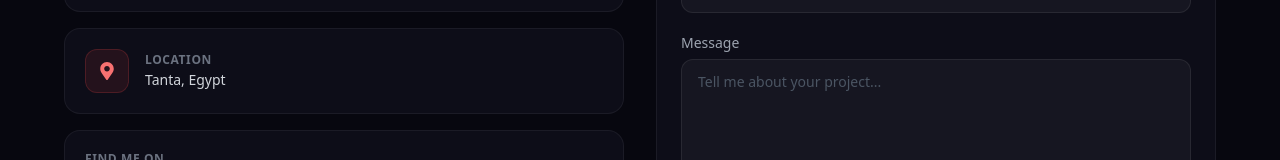
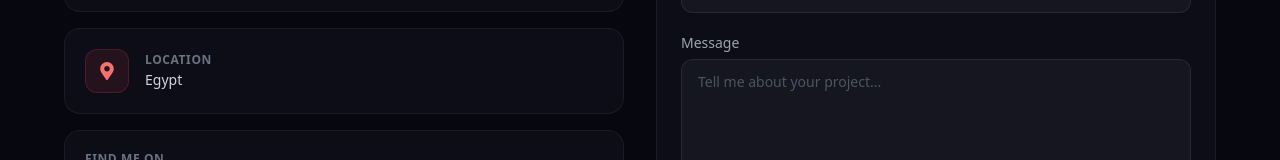
Before and after one commit to Elfouly282/portofino, a React (Vite) app: page / in a window 1280 px wide. Shown: the part 6268-6428 px from the top of the page. Built offline with nearby package versions, Linux system fonts and the light colour scheme.

Commit message:
Update location from Tanta, Egypt to Egypt

```diff
--- a/src/Components/Aboutme.jsx
+++ b/src/Components/Aboutme.jsx
@@ -117,10 +117,10 @@ const Aboutme = () => {
                   09/2022 – 06/2026
                 </span>
                 <h3 className="text-white text-xl font-bold">
-                  Faculty of Computers and Information, Tanta University
+                  Faculty of Computers and Information, Egypt University
                 </h3>
                 <p className="text-gray-400 text-sm flex items-center gap-1">
-                  <FaMapMarkerAlt className="text-red-400 text-xs" /> Tanta, Egypt
+                  <FaMapMarkerAlt className="text-red-400 text-xs" /> Egypt
                 </p>
                 <span className="inline-block mt-1 text-sm text-cyan-400 font-semibold">
                   Bachelor&rsquo;s Degree – Computer Science
@@ -169,7 +169,7 @@ const Aboutme = () => {
                     </a>
                     <span className="text-gray-600">·</span>
                     <span className="flex items-center gap-1 text-gray-500 text-xs">
-                      <FaMapMarkerAlt className="text-red-400" /> Tanta, Egypt
+                      <FaMapMarkerAlt className="text-red-400" /> Egypt
                     </span>
                     <span className="text-xs bg-white/5 text-gray-400 px-2 py-0.5 rounded-full border border-white/10">
                       On-site
@@ -211,7 +211,7 @@ const Aboutme = () => {
                     <span className="text-violet-400 font-semibold text-sm">Camp Coding</span>
                     <span className="text-gray-600">·</span>
                     <span className="flex items-center gap-1 text-gray-500 text-xs">
-                      <FaMapMarkerAlt className="text-red-400" /> Tanta, Egypt
+                      <FaMapMarkerAlt className="text-red-400" /> Egypt
                     </span>
                     <span className="text-xs bg-white/5 text-gray-400 px-2 py-0.5 rounded-full border border-white/10">
                       On-site
@@ -250,7 +250,7 @@ const Aboutme = () => {
                     <span className="text-violet-400 font-semibold text-sm">CORE Academy</span>
                     <span className="text-gray-600">·</span>
                     <span className="flex items-center gap-1 text-gray-500 text-xs">
-                      <FaMapMarkerAlt className="text-red-400" /> Tanta, Egypt
+                      <FaMapMarkerAlt className="text-red-400" /> Egypt
                     </span>
                     <span className="text-xs bg-white/5 text-gray-400 px-2 py-0.5 rounded-full border border-white/10">
                       On-site
--- a/src/Components/Contact.jsx
+++ b/src/Components/Contact.jsx
@@ -106,7 +106,7 @@ const Contact = () => {
               </div>
               <div>
                 <p className="text-xs text-gray-500 uppercase tracking-wider font-semibold mb-0.5">Location</p>
-                <p className="text-gray-300 text-sm">Tanta, Egypt</p>
+                <p className="text-gray-300 text-sm">Egypt</p>
               </div>
             </div>
 
```
